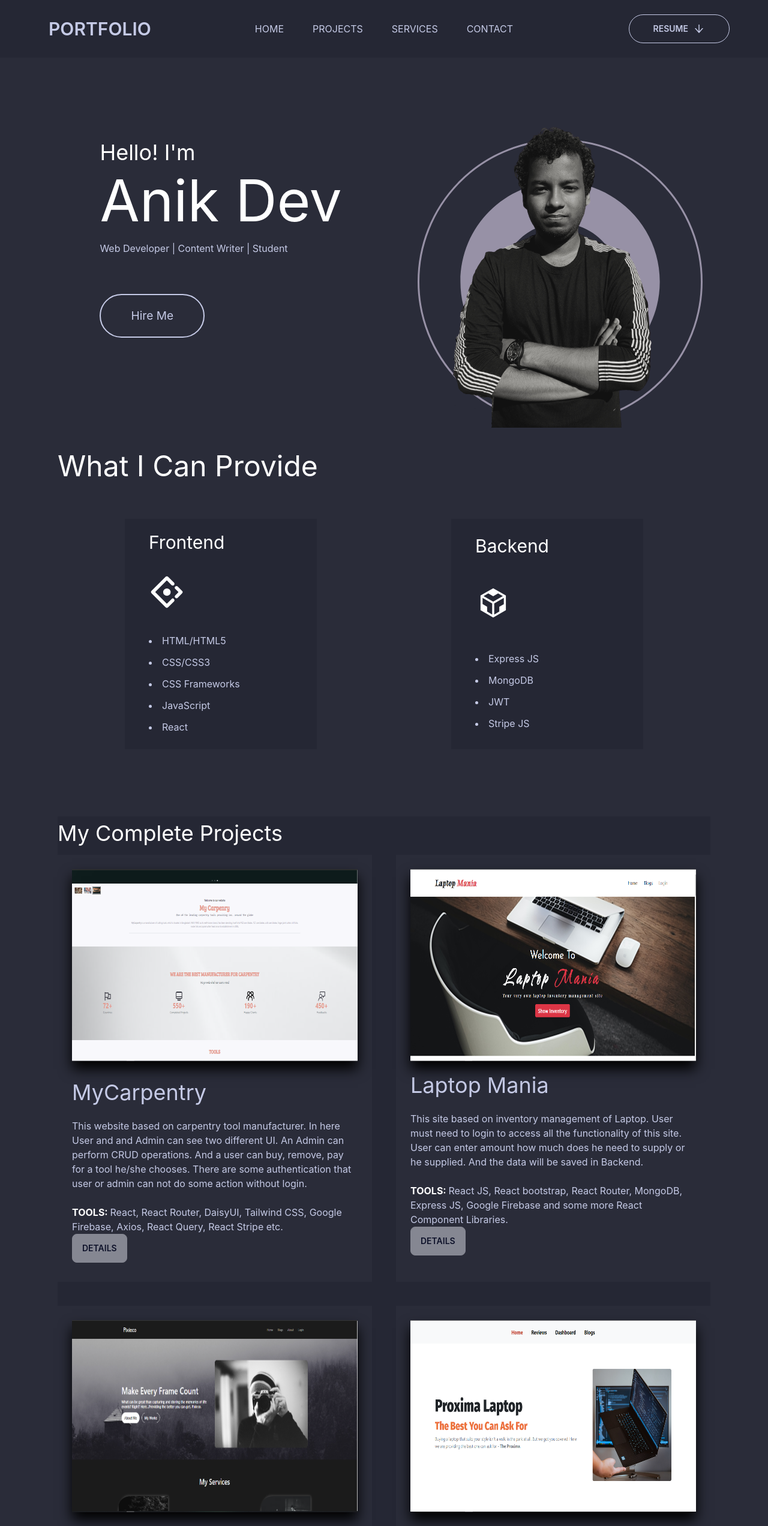
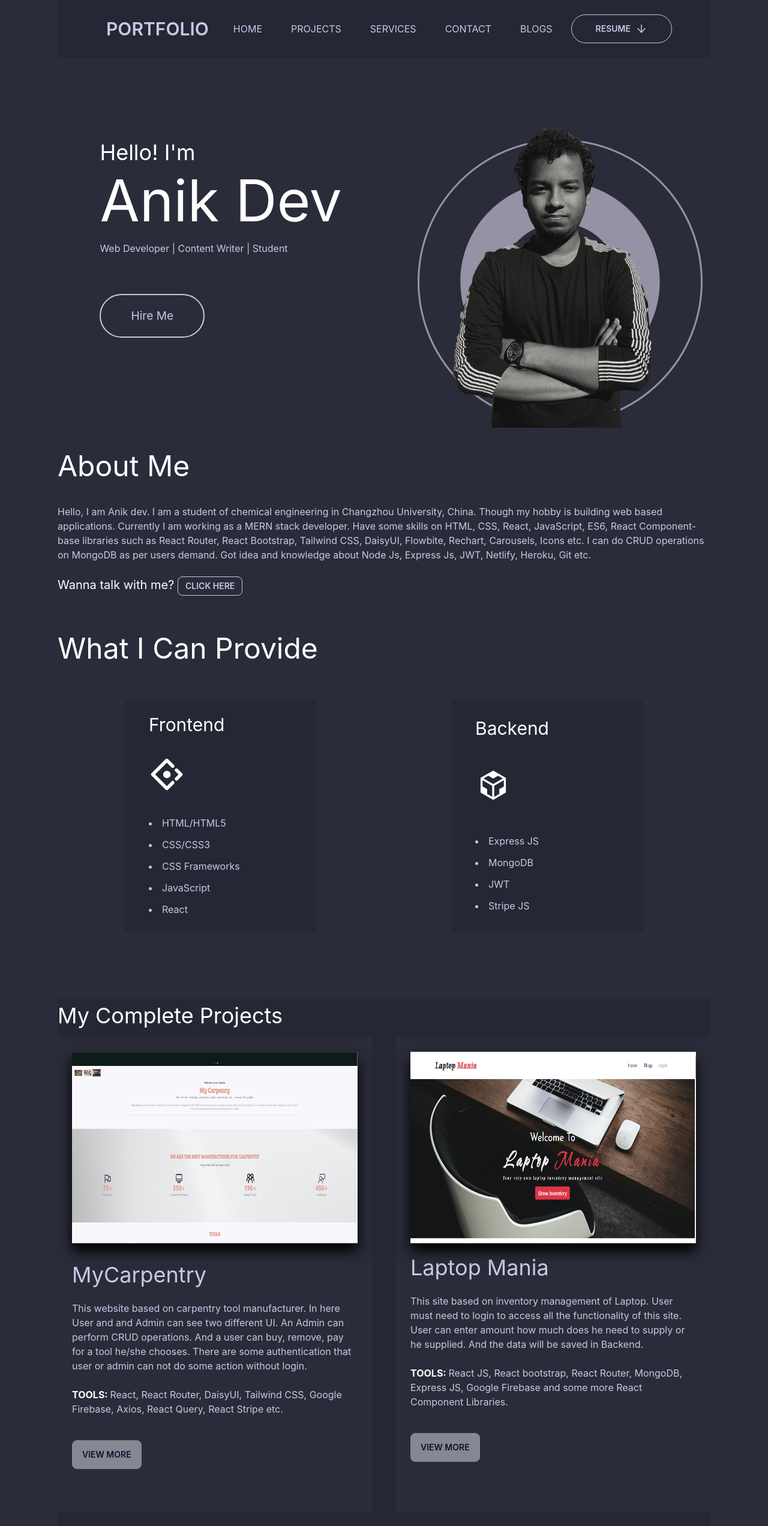
Before and after one commit to AnikKDev/my-portfolio, a React (Create React App) app: page / in a window 1280 px wide. Shown: the top 2544 px of the page at 60% size. Built offline with nearby package versions, Linux system fonts and the light colour scheme.

Commit message:
added about

```diff
--- a/src/App.js
+++ b/src/App.js
@@ -1,19 +1,23 @@
 import { Route, Routes } from 'react-router-dom';
 import './App.css';
+import Blogs from './Pages/Blogs';
+import Footer from './Pages/Footer';
 import Header from './Pages/Header';
+import Contact from './Pages/Home/Contact';
 import Home from './Pages/Home/Home';
 import Project from './Pages/ProjectDetail/Project';
 
 function App() {
   return (
     <div >
-      <Header />
       <Routes>
         <Route path="/" element={<Home />}></Route>
         <Route path="/home" element={<Home />}></Route>
         <Route path="/project/:id" element={<Project />}></Route>
+        <Route path="/blogs" element={<Blogs></Blogs>}></Route>
       </Routes>
-
+      <Contact />
+      <Footer></Footer>
     </div>
   );
 }
--- /dev/null
+++ b/src/Pages/About.js
@@ -0,0 +1,14 @@
+import React from 'react';
+
+const About = () => {
+    return (
+        <div>
+            <h3 className="text-5xl my-10 text-white">About Me</h3>
+            <p>Hello, I am Anik dev. I am a student of chemical engineering in Changzhou University, China. Though my hobby is building web based applications. Currently I am working as a MERN stack developer. Have some skills on HTML, CSS, React, JavaScript, ES6, React Component-base libraries such as React Router, React Bootstrap, Tailwind CSS, DaisyUI, Flowbite, Rechart, Carousels, Icons etc. I can do CRUD operations on MongoDB as per users demand. Got idea and knowledge about Node Js, Express Js, JWT, Netlify, Heroku, Git etc.</p>
+
+            <h5 className="text-white text-xl my-6">Wanna talk with me? <button className="btn btn-outline btn-sm"><a href="#contact">Click here</a></button></h5>
+        </div>
+    );
+};
+
+export default About;
--- /dev/null
+++ b/src/Pages/Blogs.js
@@ -0,0 +1,11 @@
+import React from 'react';
+
+const Blogs = () => {
+    return (
+        <div className="h-44 flex justify-center items-center">
+            <h3 className="text-5xl">Coming Soon...</h3>
+        </div>
+    );
+};
+
+export default Blogs;
--- /dev/null
+++ b/src/Pages/Footer.js
@@ -0,0 +1,13 @@
+import React from 'react';
+
+const Footer = () => {
+    return (
+        <footer class="footer footer-center p-4 text-base-content mt-20">
+            <div>
+                <p>Copyright © 2022 - All right reserved by Anik Dev</p>
+            </div>
+        </footer>
+    );
+};
+
+export default Footer;
--- a/src/Pages/Header.js
+++ b/src/Pages/Header.js
@@ -1,13 +1,15 @@
 import React from 'react';
 import { AiOutlineArrowDown } from 'react-icons/ai';
-import { Link } from 'react-router-dom';
+import { Link, useLocation } from 'react-router-dom';
 import resume from '../file/Web Dev-Anik dev-Resume.pdf';
 const Header = () => {
+    const location = useLocation();
     const menuItems = <>
         <li className="mx-2"><Link to='/'>HOME</Link></li>
         <li className="mx-2"><a href='#projects'>PROJECTS</a></li>
         <li className="mx-2"><a href='#services'>SERVICES</a></li>
         <li className="mx-2"><a href='#contact'>CONTACT</a></li>
+        <li className="mx-2"><Link to='/blogs'>BLOGS</Link></li>
     </>
     return (
         <div class="navbar bg-[#252734] md:px-16">
--- a/src/Pages/Home/Contact.js
+++ b/src/Pages/Home/Contact.js
@@ -5,16 +5,12 @@ import Social from './Social';
 const Contact = () => {
 
     return (
-        <div id='contact'>
+        <div id='contact' className="sm:px-16 mt-10 lg:px-28 bg-[#252734]">
             <div className="grid md:grid-cols-1 items-start lg:grid-cols-2">
                 <Social></Social>
                 <HireMe></HireMe>
             </div>
-            <footer class="footer footer-center p-4 text-base-content">
-                <div>
-                    <p>Copyright © 2022 - All right reserved by Anik Dev</p>
-                </div>
-            </footer>
+
         </div>
     );
 };
--- a/src/Pages/Home/Home.js
+++ b/src/Pages/Home/Home.js
@@ -1,4 +1,6 @@
 import React from 'react';
+import About from '../About';
+import Header from '../Header';
 import Banner from './Banner';
 import Contact from './Contact';
 import Projects from './Projects';
@@ -7,11 +9,12 @@ import Services from './Services';
 const Home = () => {
     return (
         <div className="md:px-24">
+            <Header></Header>
             <Banner />
+            <About></About>
             <Services></Services>
+            <Projects />
 
-            <Projects />
-            <Contact />
         </div>
     );
 };
--- a/src/Pages/Home/Projects.js
+++ b/src/Pages/Home/Projects.js
@@ -25,7 +25,7 @@ const Projects = () => {
                         <h2 className="text-4xl">MyCarpentry</h2>
                         <p className=" mt-6">This website based on carpentry tool manufacturer. In here User and and Admin can see two different UI. An Admin can perform CRUD operations. And a user can buy, remove, pay for a tool he/she chooses. There are some authentication that user or admin can not do some action without login.</p>
                         <h5 className="mt-6"><strong><span className="text-white">TOOLS: </span></strong>React, React Router, DaisyUI, Tailwind CSS, Google Firebase, Axios, React Query, React Stripe etc.</h5>
-                        <button onClick={() => navigate('/project/1')} className="btn btn-primary">Details</button>
+                        <button onClick={() => navigate('/project/1')} className="btn btn-primary my-10">View More</button>
                     </div>
                 </div>
                 <div className="project-container bg-base-100 p-6">
@@ -41,7 +41,7 @@ const Projects = () => {
                         <h2 className="text-4xl">Laptop Mania</h2>
                         <p className=" mt-6">This site based on inventory management of Laptop. User must need to login to access all the functionality of this site. User can enter amount how much does he need to supply or he supplied. And the data will be saved in Backend.</p>
                         <h5 className="mt-6"><strong><span className="text-white">TOOLS: </span></strong>React JS, React bootstrap, React Router, MongoDB, Express JS, Google Firebase and some more React Component Libraries.</h5>
-                        <button onClick={() => navigate('/project/2')} className="btn btn-primary">Details</button>
+                        <button onClick={() => navigate('/project/2')} className="btn btn-primary my-10">View More</button>
                     </div>
                 </div>
                 <div className="project-container bg-base-100 p-6">
@@ -57,7 +57,7 @@ const Projects = () => {
                         <h2 className="text-4xl">Pixieco</h2>
                         <p className=" mt-6">This site based on single service provider. User needs to be logged in to use service from the provider. User can not put random url hashtags or pathname in addressbar or else he will get an Error 404.</p>
                         <h5 className="mt-6"><strong><span className="text-white">TOOLS: </span></strong>React JS, React Bootstrap, Google Firebase, React Icons etc.</h5>
-                        <button onClick={() => navigate('/project/3')} className="btn btn-primary">Details</button>
+                        <button onClick={() => navigate('/project/3')} className="btn btn-primary my-10">View More</button>
                     </div>
                 </div>
                 <div className="project-container bg-base-100 p-6">
@@ -72,7 +72,7 @@ const Projects = () => {
                         <h2 className="text-4xl">Proxima Inc.</h2>
                         <p className=" mt-6">This site is based on a gadget providing company. Where you can see the monthly/yearly profits. You can see the customer reviews and so on etc.</p>
                         <h5 className="mt-6"><strong><span className="text-white">TOOLS: </span></strong>React, React Router, React Bootstrap etc.</h5>
-                        <button onClick={() => navigate('/project/4')} className="btn btn-primary">Details</button>
+                        <button onClick={() => navigate('/project/4')} className="btn btn-primary my-10">View More</button>
                     </div>
                 </div>
 
--- a/src/Pages/ProjectDetail/Project.js
+++ b/src/Pages/ProjectDetail/Project.js
@@ -25,7 +25,7 @@ const Project = () => {
             })
     }, [id])
     return (
-        <div className="sm:px-16 lg:px-28">
+        <div className="sm:px-16 lg:px-28 mt-16">
             <Swiper
                 // className="w-3/4"
                 modules={[Navigation, Autoplay, Pagination, Scrollbar, A11y]}
@@ -62,7 +62,7 @@ const Project = () => {
                 <p>{details}</p>
             </div>
             <div>
-                <h5 className="font-semibold text-lg">TOOLS:</h5>
+                <h5 className="font-semibold text-lg my-5">TOOLS:</h5>
                 {
                     tools?.map(tool => <span className="mx-2 border-2 px-3 py-1 rounded-md border-gray-400">{tool}</span>)
                 }
```
